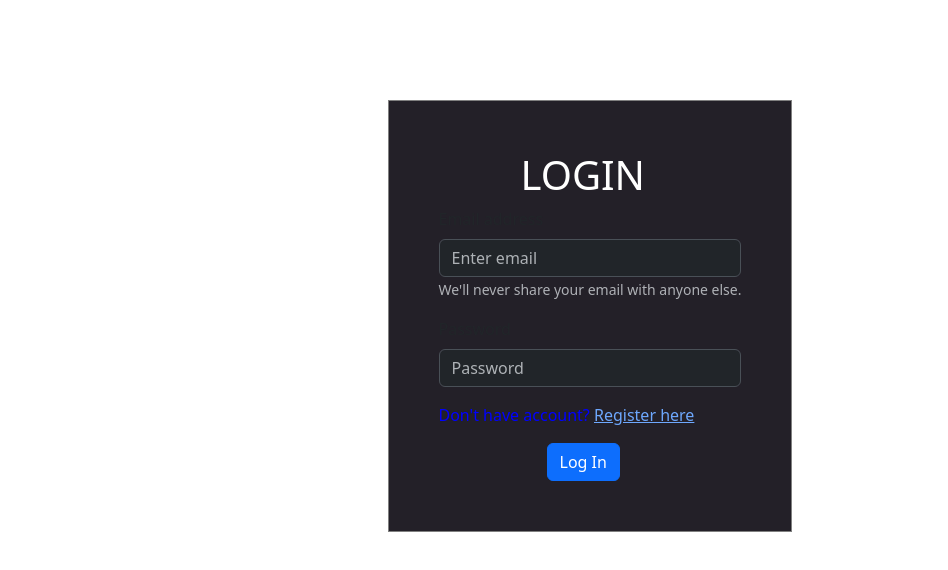
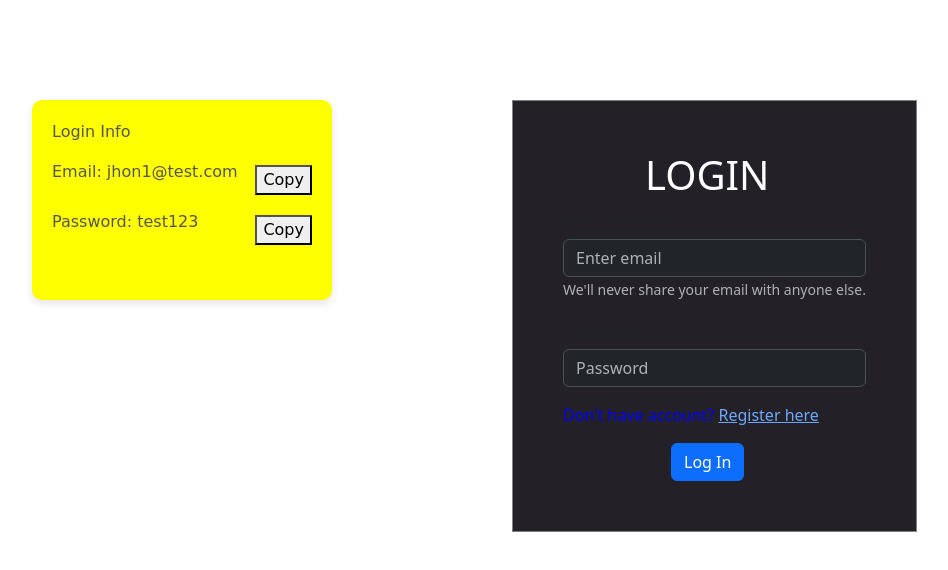
Before and after one commit to krishanu009/KretaPark-render, a React (Create React App) app in the folder frontend/: page / in a window 1280 px wide. Shown: the top 570 px of the page, without its empty margins (50-998 px from the left). Built offline with nearby package versions, Linux system fonts and the light colour scheme.

Commit message:
login Info Sticky note

```diff
--- a/frontend/src/components/Login.js
+++ b/frontend/src/components/Login.js
@@ -1,4 +1,4 @@
-import React, { useState, useContext, useEffect } from 'react'
+import React, { useState, useContext, useEffect,useRef } from 'react'
 import Form from 'react-bootstrap/Form';
 import Button from 'react-bootstrap/esm/Button';
 import "../styling/register.css";
@@ -16,6 +16,8 @@ function Login() {
     const [isSubmitting, setIsSubmitting] = useState(false);
     const [errorText, setErrorText] = useState("");
     const { theme, setTheme } = useContext(ThemeContext);
+    const [emailButtonText, setEmailButtonText] = useState('Copy');
+    const [passwordButtonText, setPasswordButtonText] = useState('Copy');
  useEffect(() => {
   fetchAndSetLocalData();
  },[])
@@ -55,8 +57,38 @@ function Login() {
 
         }
     }
+
+    const textRef = useRef(null);
+
+
+
+    const copyToClipboard = (text, setButtonText) => {
+      navigator.clipboard.writeText(text).then(() => {
+        setButtonText('Copied');
+        setTimeout(() => {
+          setButtonText('Copy');
+        }, 3000);
+      }).catch(err => {
+        console.error('Could not copy text: ', err);
+      });
+    };
   return (
     <div class="container">
+      <div className="loginInfo">
+        <p>Login Info</p>
+        <div className="infoRow">
+          <p>Email: jhon1@test.com</p>
+          <button onClick={() => copyToClipboard('jhon1@test.com', setEmailButtonText)}>
+            {emailButtonText}
+          </button>
+        </div>
+        <div className="infoRow">
+          <p>Password: test123</p>
+          <button onClick={() => copyToClipboard('test123', setPasswordButtonText)}>
+            {passwordButtonText}
+          </button>
+        </div>
+      </div>
     <div className='loginCard'>
         <Form onSubmit={(e)=>loginAction(e)}>
             <h1 style={{ marginLeft: '82px' , color: 'white'}}>LOGIN</h1>
--- a/frontend/src/components/Register.js
+++ b/frontend/src/components/Register.js
@@ -46,8 +46,8 @@ function Register() {
   return (
 
 
-    <><div class="container">
-         <div className='loginCard'>
+    <><div class="container2">
+         <div className='registerCard'>
         <Form onSubmit={(e)=>registerAction(e)} >
             <h1 style={{ marginLeft: '54px' , color: 'white'}}>REGISTER</h1>
             <Form.Group className="mb-3"  data-bs-theme="dark">
--- a/frontend/src/styling/register.css
+++ b/frontend/src/styling/register.css
@@ -1,15 +1,61 @@
 .loginCard {
   background-color: rgb(35, 32, 40);
-  padding: 50px;   /* Adjust the left padding as needed */
+  padding: 50px; /* Adjust the left padding as needed */
+  border: 1px solid gray;
+}
+.registerCard
+{
+  background-color: rgb(35, 32, 40);
+  padding: 50px; /* Adjust the left padding as needed */
   border: 1px solid gray;
 }
 .container {
   display: flex;
+
+  padding: 100px;
+}
+.container2
+{
+  display: flex;
   justify-content: center;
   padding: 100px;
+}
+.errorText {
+  color: red;
+}
+.loginInfo {
+  font-family: 'Comic Sans MS', cursive;
+  width: 300px;
+  height: 200px;
+  background-color: yellow;
+  margin-right: 180px;
+
+  padding: 20px;
+
+  border-radius: 10px;
+  box-shadow: 0 4px 8px rgba(0, 0, 0, 0.1);
+  transition: transform 0.3s, box-shadow 0.3s, width 0.3s, height 0.3s;
+}
+
+.loginInfo:hover {
+  transform: translateY(-10px);
+
+  box-shadow: 0 8px 16px rgba(0, 0, 0, 0.2);
+}
+
+
+
+.loginInfo p {
+  color: #555;
+}
+
+.infoRow {
+  display: flex;
+  justify-content: space-between;
+  align-items: center;
+  margin-bottom: 10px;
+}
+
+button {
 
 }
-.errorText
-{
-  color: red;
-}
```
